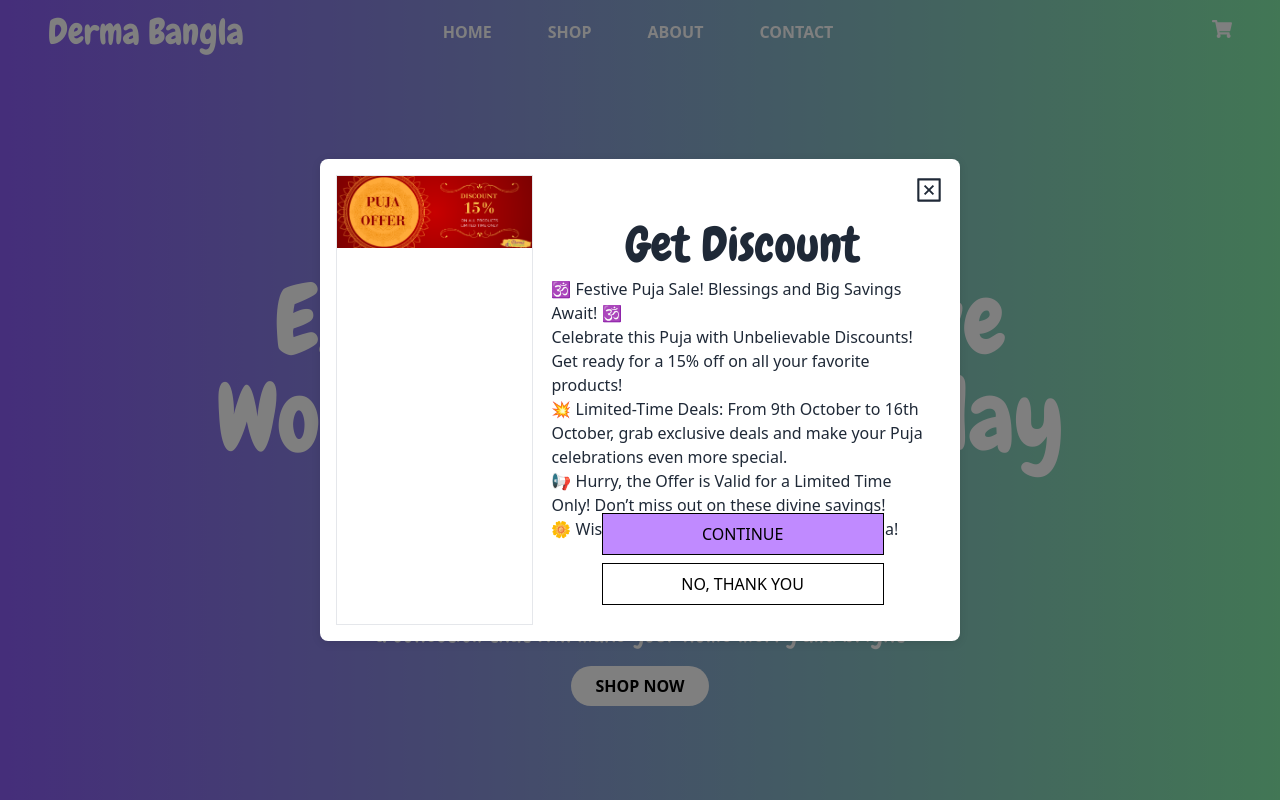
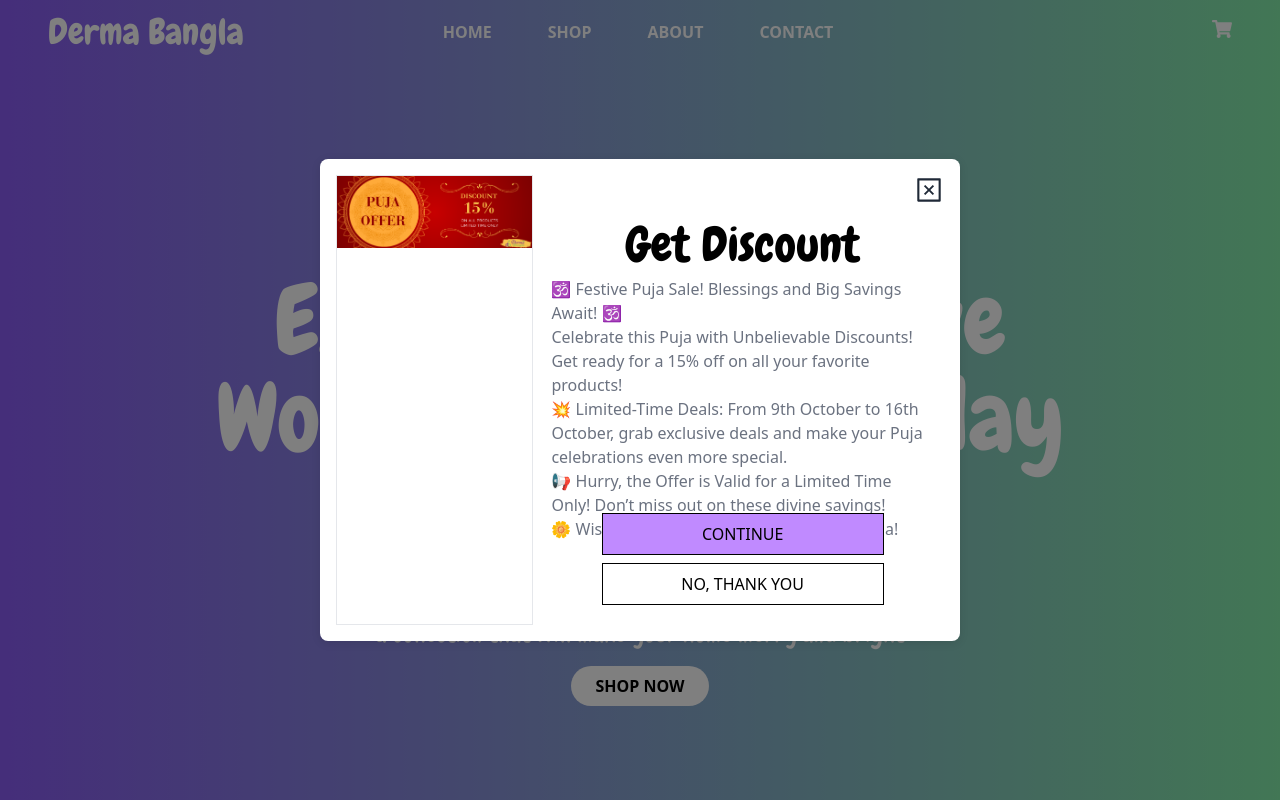
Before and after one commit to sazidhayatkhan/derma-bangla, a Next.js app: page / in a window 1280 px wide. Shown: the top 800 px of the page. Built offline with nearby package versions, Linux system fonts and the light colour scheme.

Commit message:
added advertise

```diff
--- a/src/components/modals/AdvertiseModal/index.tsx
+++ b/src/components/modals/AdvertiseModal/index.tsx
@@ -65,25 +65,25 @@
                   <AiOutlineCloseSquare className="text-3xl" />
                 </button>
               </div>
-              <p className="text-4xl md:text-5xl text-center __chewy">
+              <p className="text-4xl md:text-5xl text-center __chewy text-black">
                 Get Discount
               </p>
               <div className="w-[95%] mx-auto mt-2">
-                <p>🕉️ Festive Puja Sale! Blessings and Big Savings Await! 🕉️</p>
-                <p>
+                <p className="text-gray-500">🕉️ Festive Puja Sale! Blessings and Big Savings Await! 🕉️</p>
+                <p className="text-gray-500">
                   Celebrate this Puja with Unbelievable Discounts! Get ready for
                   a 15% off on all your favorite products!
                 </p>
-                <p>
+                <p className="text-gray-500">
                   💥 Limited-Time Deals: From 9th October to 16th October, grab
                   exclusive deals and make your Puja celebrations even more
                   special.
                 </p>
-                <p>
+                <p className="text-gray-500">
                   📢 Hurry, the Offer is Valid for a Limited Time Only! Don’t
                   miss out on these divine savings!
                 </p>
-                <p>🌼 Wishing You a Prosperous and Joyous Puja!</p>
+                <p className="text-gray-500">🌼 Wishing You a Prosperous and Joyous Puja!</p>
               </div>
               <div className="w-[70%] mx-auto absolute bottom-[20px] left-[0px] right-[0px]">
                 <button
```
